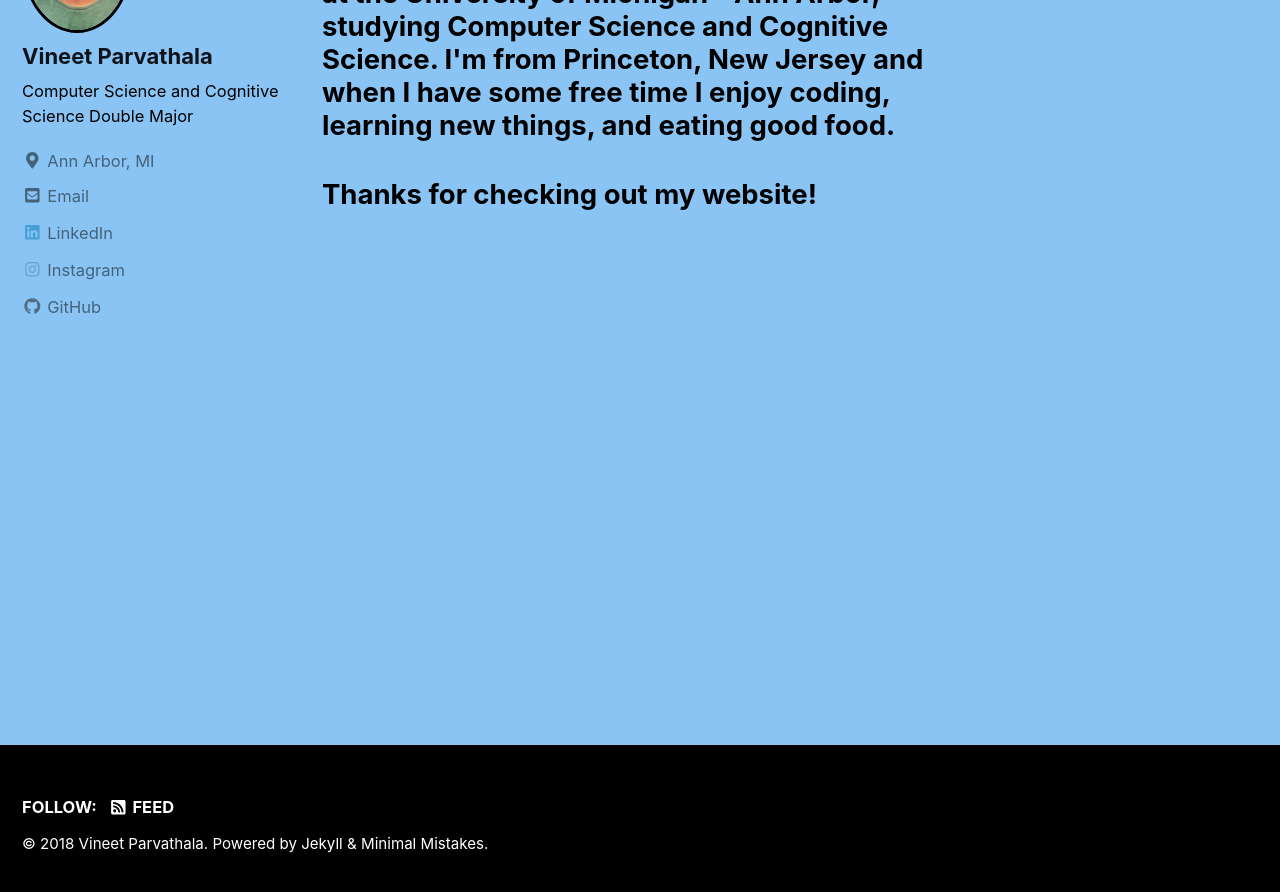
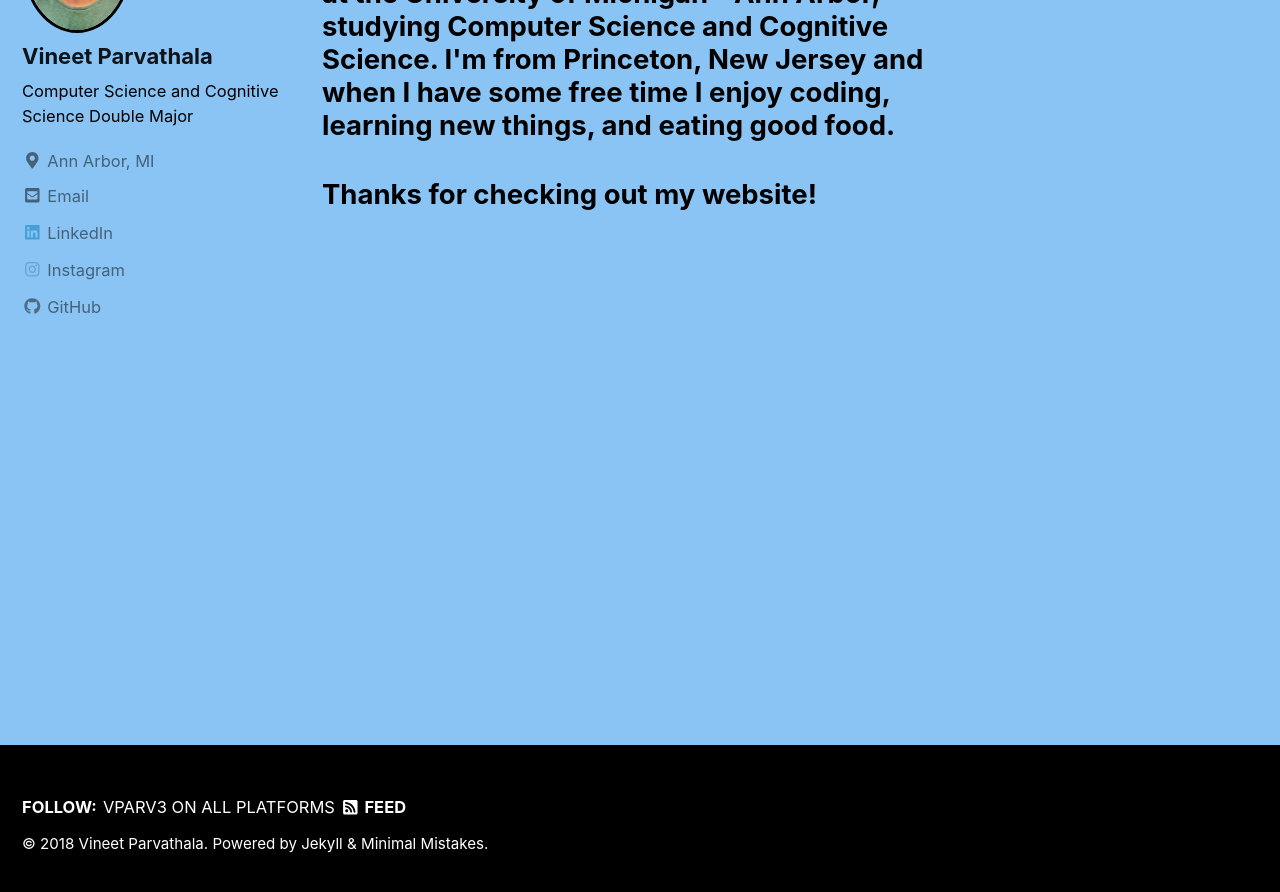
Before and after one commit to vparv/vparv.github.io, a Jekyll site: the page built from index.html, in a window 1280 px wide and 900 px high, scrolled down 222 px. Shown: the top 892 px of the window. Built offline with Jekyll 4.4.1, drawn with Linux system fonts in a browser that asks for light colours; cached includes are drawn as plain includes; nearby versions of some CDN libraries; the list of posts is cut into pages by our own code.

Commit message:
changed footer

```diff
--- a/_sass/minimal-mistakes/_footer.scss
+++ b/_sass/minimal-mistakes/_footer.scss
@@ -74,7 +74,7 @@
   }
 
   li + li:before {
-    content: "";
+    content: "vparv3 on all platforms";
     padding-right: 5px;
   }
 
```
